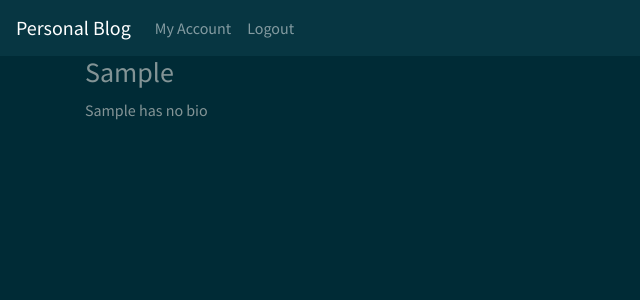
After one commit to Evohmike/Personal-Blog, a Flask app: a page that uses app/templates/navbar.html in a window 1280 px wide. The commit adds this page. Shown: the top 300 px of the page, without its empty margins (0-640 px from the left). Run offline with Flask 2, Linux system fonts and the light colour scheme; a user stored in the database is signed in; tables that the repository leaves empty hold one stand-in row (values such as "Sample post"); some libraries are stand-ins or nearby versions.

Commit message:
initial migration

```diff
--- a/app/main/views.py
+++ b/app/main/views.py
@@ -1,6 +1,7 @@
-from flask import render_template,redirect,url_for
+from flask import render_template,redirect,url_for,abort
 from . import main
 from flask_login import login_required,current_user
+from ..models import User
 #from .forms import CategoryForm
 
 # Views
@@ -12,5 +13,17 @@ def index():
     '''
 
 
-    title = "Welcome | One Minute Pitch"
+    title = "Welcome | Personal-Blog"
     return render_template('index.html',title=title)
+
+
+
+
+@main.route('/user/<uname>')
+def profile(uname):
+    user = User.query.filter_by(username = uname).first()
+
+    if user is None:
+        about(404)
+
+    return render_template("profile/profile.html", user = user)
--- a/app/templates/navbar.html
+++ b/app/templates/navbar.html
@@ -19,7 +19,7 @@
       </li>
       {% else %}
       <li class="nav-item">
-        <a class="nav-link" href="{{url_for('main.profile_category')}}">My Account</a>
+        <a class="nav-link" href="{{url_for('main.profile',uname=current_user.username)}}">My Account</a>
       </li>
 
       <li class="nav-item">
--- /dev/null
+++ b/app/templates/profile/profile.html
@@ -0,0 +1,17 @@
+{% extends 'base.html'%}
+
+{% block content %}
+<div class="container">
+<div class="row">
+<!-- displaying  Username-->
+  <div class="col-md-12">
+    <h3> {{user.username| capitalize}} </h3>
+
+    <!--Displaying user bio-->
+    {% if user.bio %}
+      <p> {{user.bio}}</p>
+    {%else%}
+      <p> {{user.username| capitalize}} has no bio </p>
+    {% endif %}
+  </div>
+{% endblock %}
```
Also changed, not shown: app/models.py (+10 -0 lines).
